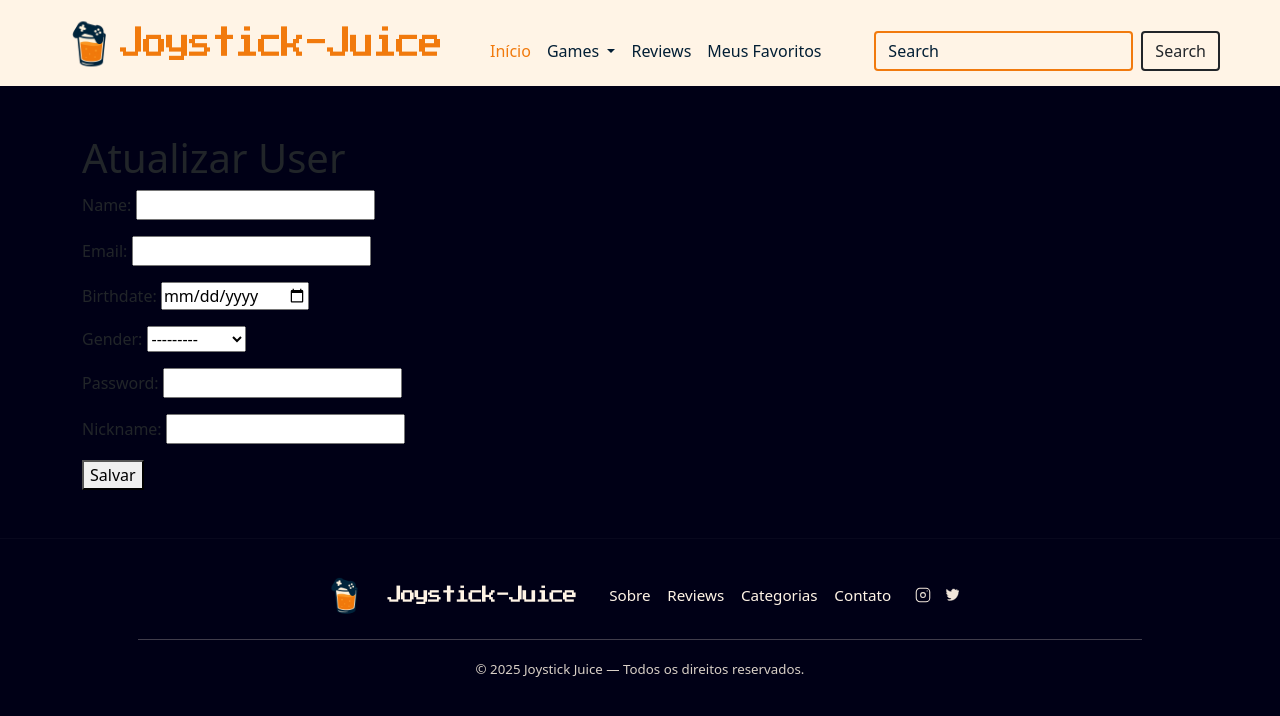
After one commit to Mxrlrey/Joystick-Juice, a Django app: template app/Accounts/templates/user_update.html in a window 1280 px wide. The commit adds this page. Shown: the top 716 px of the page. Run offline with Django 5.2, Linux system fonts and the light colour scheme; the template is opened without the code that fills it: values that come from a table or form of the project are taken from there, others are empty.

Commit message:
Update adicionado

```diff
--- a/app/Accounts/templates/user_list.html
+++ b/app/Accounts/templates/user_list.html
@@ -23,6 +23,7 @@
                 <td>{{ user.email }}</td>
                 <td>{{ user.nickname }}</td>
                 <td>
+                    <a href="{% url 'user_update' user.personID %}" class="btn btn-primary">Atualizar</a>
                     <form action="{% url 'user_delete' user.personID %}" method="post" style="display:inline;">
                         {% csrf_token %}
                         <button type="submit" class="btn btn-danger">Excluir</button>
--- /dev/null
+++ b/app/Accounts/templates/user_update.html
@@ -0,0 +1,13 @@
+{% extends 'base.html' %}
+
+{% block title %}Atualizar User{% endblock %}
+
+{% block content %}
+
+    <h1>Atualizar User</h1>
+    <form method="post">
+        {% csrf_token %}
+        {{ form.as_p }}
+        <button type="submit">Salvar</button>
+    </form>
+    {% endblock %}
--- a/app/Accounts/urls.py
+++ b/app/Accounts/urls.py
@@ -1,6 +1,6 @@
 from django.urls import path
 from . import views
-from .views import RegisterView, UserListView, UserDeleteView
+from .views import RegisterView, UserListView, UserDeleteView, UserUpdateView
 
 
 urlpatterns = [
@@ -8,4 +8,5 @@
     path('register/', RegisterView.as_view(), name='user_register'),
     path('users/', UserListView.as_view(), name='user_list'),
     path('delete/<int:pk>/', UserDeleteView.as_view(), name='user_delete'),
+    path('update/<int:pk>/', UserUpdateView.as_view(), name='user_update'),
 ]
--- a/app/Accounts/views.py
+++ b/app/Accounts/views.py
@@ -19,3 +19,9 @@
     model = User
     template_name = 'user_confirm_delete.html'
     success_url = reverse_lazy('user_list')
+
+class UserUpdateView(UpdateView):
+    model = User
+    form_class = UserForm
+    template_name = 'user_update.html'
+    success_url = reverse_lazy('user_list')
```
